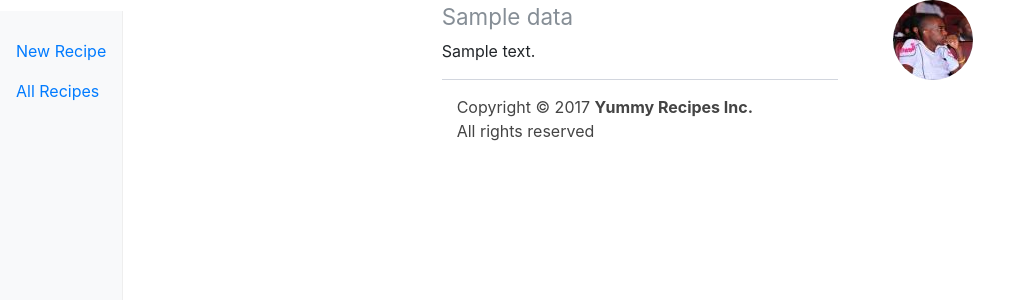
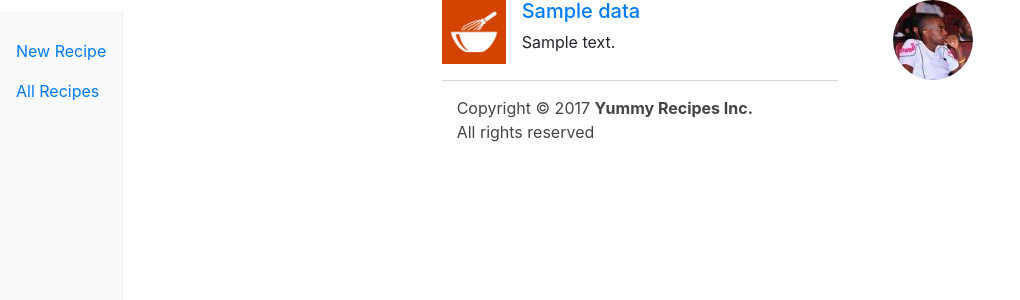
Before and after one commit to lym/yummy-recipes, a Flask app: template templates/dashboard.html in a window 1280 px wide. Shown: the part 40-340 px from the top of the page, without its empty margins (0-1020 px from the left). Run offline with Flask 2, Linux system fonts and the light colour scheme; the template is opened without the code that fills it: most values are stand-ins (such as "Sample title", 1, 10 or a date in 2020); some libraries are stand-ins or nearby versions.

Commit message:
Render recipes as user lists on the dashboard
Previously we were displaying a recipe as a heading and a paragraph.
This does not really convey the fact that we are dealing with a recipes
collection. User lists are better suited for this purpose.

```diff
--- a/templates/dashboard.html
+++ b/templates/dashboard.html
@@ -5,10 +5,19 @@
     <h3><small class="text-muted">It appears you haven't yet created any recipes</small></h3>
   {% else %}
     {% for recipe in recipes %}
-      <a href="{{ url_for('recipes') ~ recipe.get('id') }}">
-        <h3><small class="text-muted">{{ recipe.get('data').get('title') }} </small></h3>
-      </a>
-      <p>{{ recipe.get('data').get('description') }}</p>
+      <ul class="list-unstyled">
+        <li class="media">
+          <img class="d-flex mr-3" src="{{ url_for('static', filename='images/generic_recipe_image.png') }}"
+            alt="Recipe image" height="64" width="64">
+          <div class="media-body">
+            <a href="{{ url_for('recipes') ~ recipe.get('id') }}">
+              <h5 class="mt-0">{{ recipe.get('data').get('title') }}</h5>
+            </a>
+            {{ recipe.get('data').get('description') }}
+          </div>
+         </li>
+      </ul>
     {% endfor %}
   {% endif %}
+
 {% endblock %}
```
